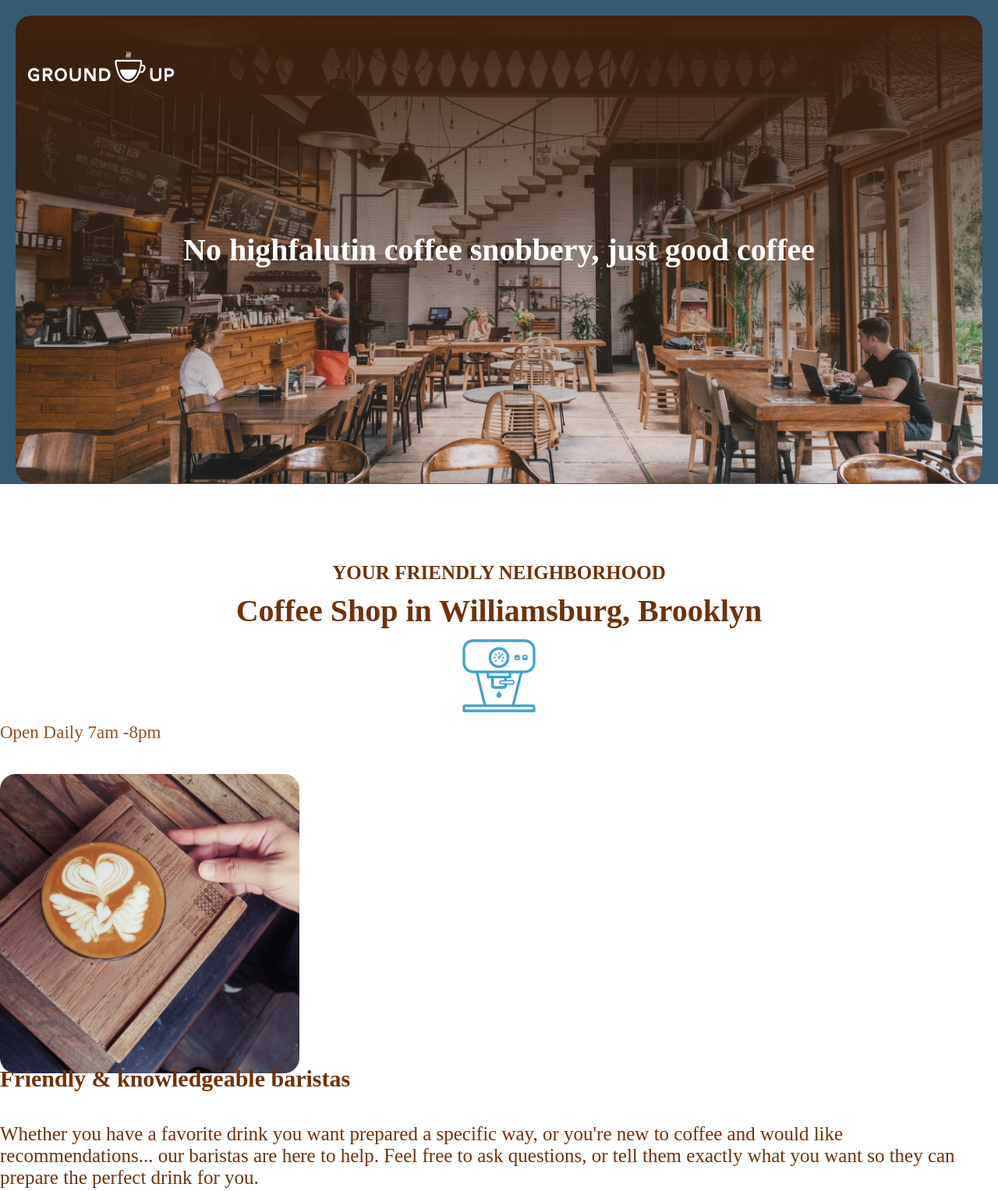
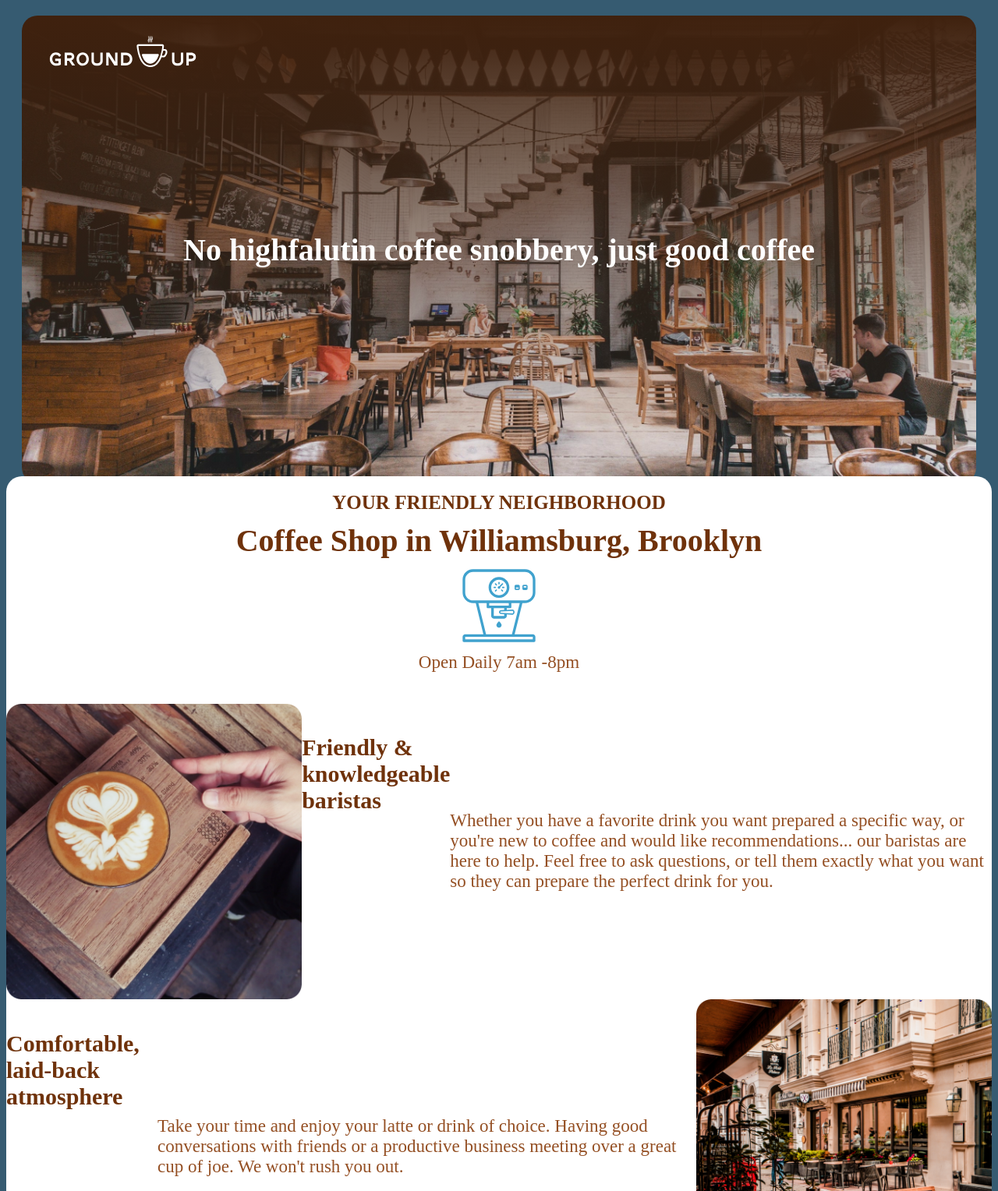
Before and after one commit to jwills2190/ground-up-comp, a plain HTML site: page index.html in a window 1280 px wide. Shown: the top 1528 px of the page at 78% size. Drawn offline with Linux system fonts and the light colour scheme.

Commit message:
still working on aligning 's and h4's

```diff
--- a/css/styles.css
+++ b/css/styles.css
@@ -1,16 +1,3 @@
-body {
-    background-color: #365b71;
-    margin: 0;
-}
-
-.container {
-    max-width: 1400px;
-    height: 50vh;
-    background-color: #365b71;
-    margin: 10px auto;
-
-}
-
 nav {
     height: 100px;
     background-color: #3f210e;
@@ -20,8 +7,20 @@ nav {
 
 }
 
+body {
+    background-color: #365b71;
+}
+
+/* .container { */
+    /* max-width: 1400px; */
+    /* height: 37vh; */
+    /* background-color: #365b71; */
+    /* margin: 10px auto; */
+/* }  */
+
 nav img {
     width: 200px;
+    margin: -20px auto auto 20px;
 
 }
 
@@ -42,21 +41,31 @@ header {
 }
 
 h1 {
+    display:flex;
+    justify-content: center;
+    align-items: center;
     margin: 0;
     padding: 0;
     font-size: 2.5rem;
+    text-align: center;
   }
 
 main {
     background-color: #fff;
-    height: 200vh;
-    margin-top: -20px;
+    height: 150vh;
+    margin-top: -30px;
+    border-radius: 20px;
   }
+
+.mydiv {
+    margin: 0;
+    display: flex;
+}
 
 h2 {
     color: #6f320b;
     text-transform: uppercase;
-    padding-top: 100px;
+    padding-top: 20px;
     font-size: 25px;
     text-align: center;
 }
@@ -68,7 +77,6 @@ h3 {
     font-weight: bold;
     text-align: center;
 }
-
 
 .espresso {
     width: 100px;
@@ -82,23 +90,36 @@ p {
     font-size: 23px;
     margin: 40px auto;
     display: flex;
+    justify-content: center;
+    align-items: center;
+    padding: 0;
+
 
 }
 
 h4 {
+    display: flex;
     color: #6f320b;
     font-size: 30px;
-    margin-top: -10px;
+    /* margin-top: 0; */
     font-weight: bold;
 
 
+
 }
-h4 + p {
+
+h4 p:first-child {
+    display: flex;
+    flex-direction: column;
+
+
+}
+/* p {
     display: flex;
     justify-content: flex-end;
     color: #6f320b;
     font-size: 25px;
-}
+} */
 
 .align-right {
     color: #6f320b;
--- a/index.html
+++ b/index.html
@@ -9,8 +9,9 @@
     <link rel="preconnect" href="https://fonts.gstatic.com" crossorigin>
     <link href="https://fonts.googleapis.com/css2?family=Alfa+Slab+One&family=Lobster&family=Open+Sans:ital,wght@0,300;0,400;1,700&display=swap" rel="stylesheet">
 </head>
+
 <body>
-    <div class="container">
+    <div>
         <nav>
             <img src="images/ground-up-coffee-logo.svg" alt="Ground Up Coffee Logo">
         </nav>
@@ -18,15 +19,20 @@
         <header>
             <h1 >No highfalutin coffee snobbery, just good coffee</h1>
         </header>
+    </div>
+    <div>
 
         <main>
 
             <h2>Your Friendly Neighborhood</h2>
+
             <h3>Coffee Shop in Williamsburg, Brooklyn</h3>
+
             <img class="espresso" src="images/espresso-machine.svg" alt="Espresso Machine">
-                <p>Open Daily 7am -8pm</p>
 
-            <div>
+            <p>Open Daily 7am -8pm</p>
+
+            <div class="mydiv">
                 <img class="images" src="images/cappuccino-foam-heart.png" alt="Cappuccino with a foam heart">
 
                 <h4>Friendly & knowledgeable baristas</h4>
@@ -35,7 +41,7 @@
                 </p>
             </div>
 
-            <div>
+            <div class="mydiv">
                 <h4>Comfortable, laid-back atmosphere</h4>
                 <p>
                     Take your time and enjoy your latte or drink of choice. Having good conversations with friends or a productive business meeting over a great cup of joe. We won't rush you out.
@@ -43,7 +49,7 @@
                 <img class="imagine" src="images/sidewalk-w-chalkboard.png" alt="Sidewalk Sign">
             </div>
 
-            <div>
+            <div class="mydiv">
                 <img class="images" src="images/coffee-beans.png" alt="Coffee Beans">
                 <h4>Freshly roasted coffee beans</h4>
                 <p>
```
